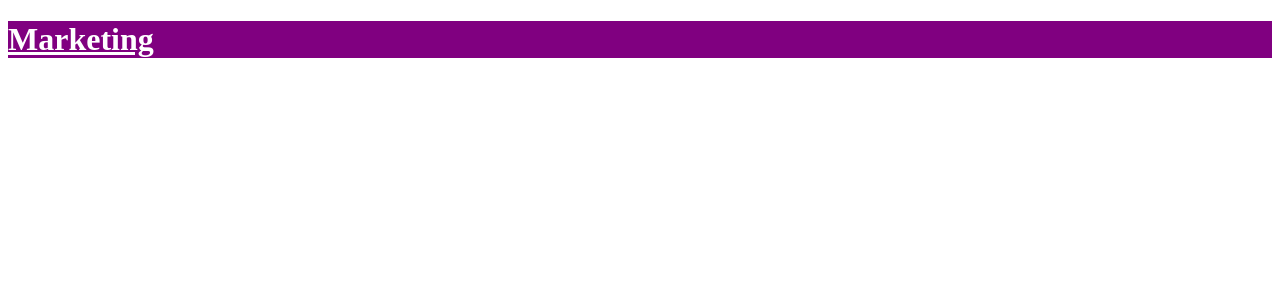
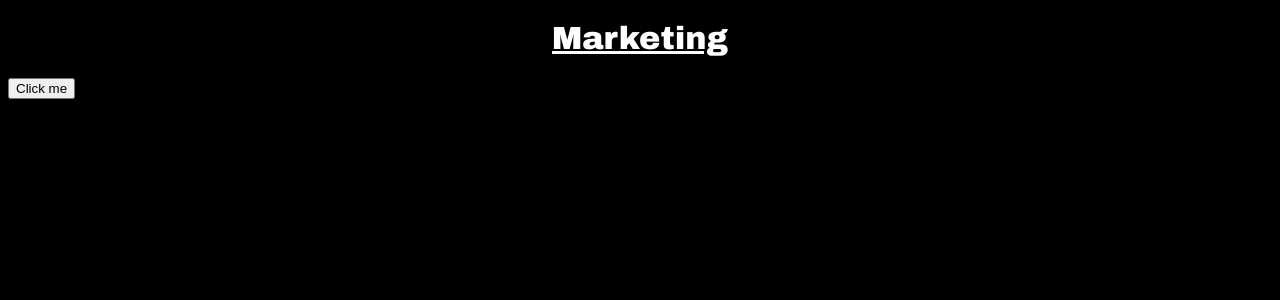
Before and after one commit to ArchieSmellsXOXOXO/calvink.co.uk, a Svelte app: page / in a window 1280 px wide. Shown: the top 300 px of the page. Built offline with nearby package versions, Linux system fonts and the light colour scheme.

Commit message:
new design

```diff
--- a/src/App.svelte
+++ b/src/App.svelte
@@ -1,13 +1,32 @@
+<script>
+
+    import { blank_object, src_url_equal } from "svelte/internal";
+
+</script>
+
 <main>
-  <h1> <u> Marketing </u> </h1>
+  <center><h1> <u> Marketing </u> </h1></center>
+
+
+<a href="discord.com">
+  <button>Click me</button>
+
+</a>
+
+
+<style>
+  body {background  : black;
+    color : white
+  }
+</style>
+
+<style>
+h1 {
+  font-family: arial black
+
+}
+</style>
+
+
+
 </main>
-
-<head>
-<style>
-   main {
-      background : purple;
-      color : white
-
-    }
-</style>
-</head>
```
